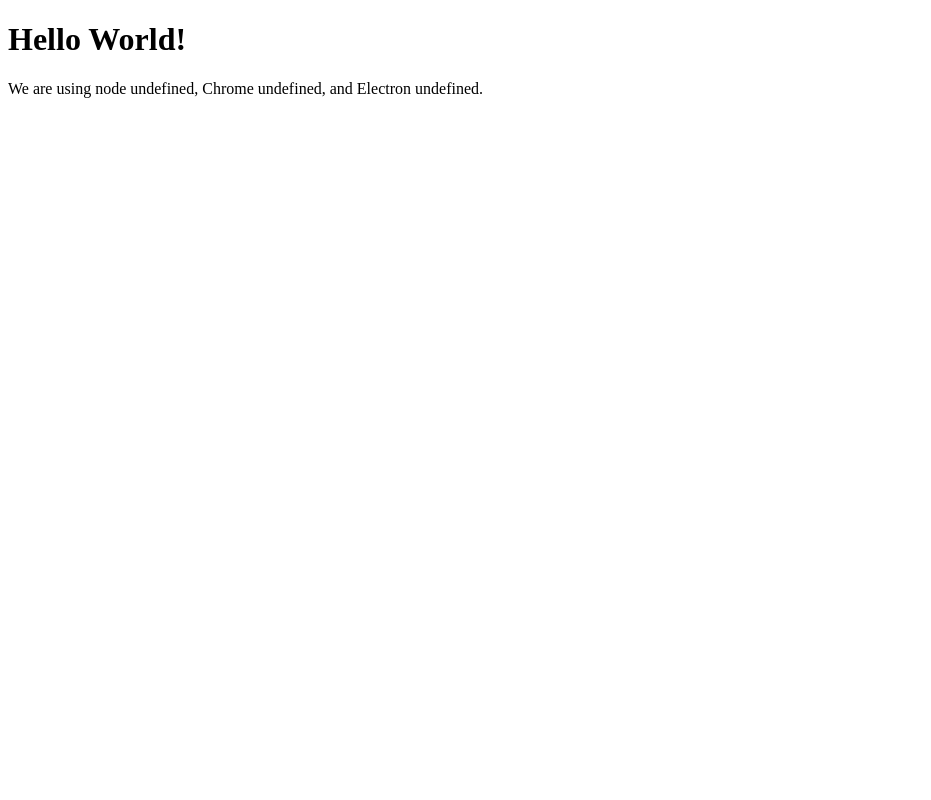
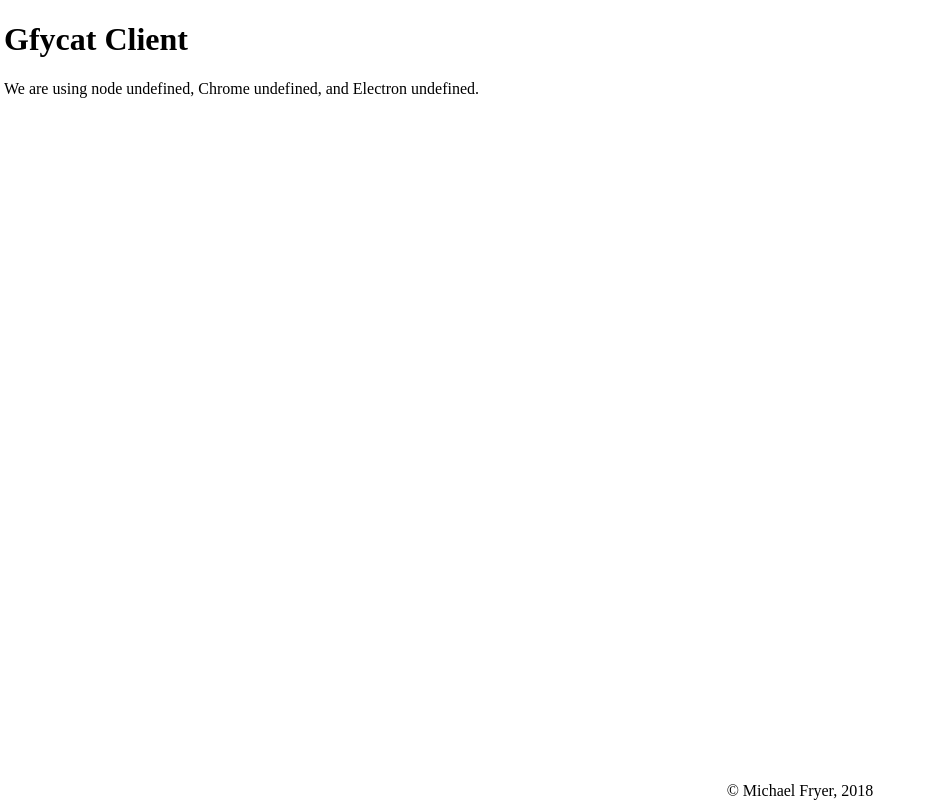
Before and after one commit to HumbleHominid/gfycat-client, an Electron app: page index.html in a window 1600 px wide. Shown: the whole page, without its empty margins (0-931 px from the left). Drawn offline with Linux system fonts and the light colour scheme.

Commit message:
added some grid layout for the application

```diff
--- /dev/null
+++ b/app.css
@@ -0,0 +1,20 @@
+body {
+    display: grid;
+    grid-template-rows: [title] auto [article] auto 1fr [footer] auto;
+    margin: 0;
+    padding: 0 0.25em;
+    height: 100vh;
+}
+
+.page-title {
+    grid-row-start: title;
+}
+
+.page-article {
+    grid-row-start: article;
+}
+
+.page-footer {
+    grid-row-start: footer;
+    text-align: center;
+}
--- a/index.html
+++ b/index.html
@@ -3,12 +3,18 @@
 <html>
     <head>
       <meta charset="UTF-8">
-      <title>Hello World!</title>
+      <title>Gfycat Client</title>
+      <link rel="stylesheet" href="app.css">
     </head>
     <body>
-      <h1>Hello World!</h1>
-      We are using node <script>document.write(process.versions.node)</script>,
-      Chrome <script>document.write(process.versions.chrome)</script>,
-      and Electron <script>document.write(process.versions.electron)</script>.
+      <header class="page-header">
+        <h1>Gfycat Client</h1>
+      </header>
+      <article class="page-article">
+        We are using node <script>document.write(process.versions.node)</script>, Chrome <script>document.write(process.versions.chrome)</script>, and Electron <script>document.write(process.versions.electron)</script>.
+      </article>
+      <footer class="page-footer">
+        &copy; Michael Fryer, 2018
+      </footer>
     </body>
 </html>
--- a/main.js
+++ b/main.js
@@ -13,6 +13,9 @@
 
     // Open the DevTools.
     win.webContents.openDevTools();
+
+    // turn off the menu
+    win.setMenu(null);
 
     // Emitted when the window is closed.
     win.on('closed', () => {
```
